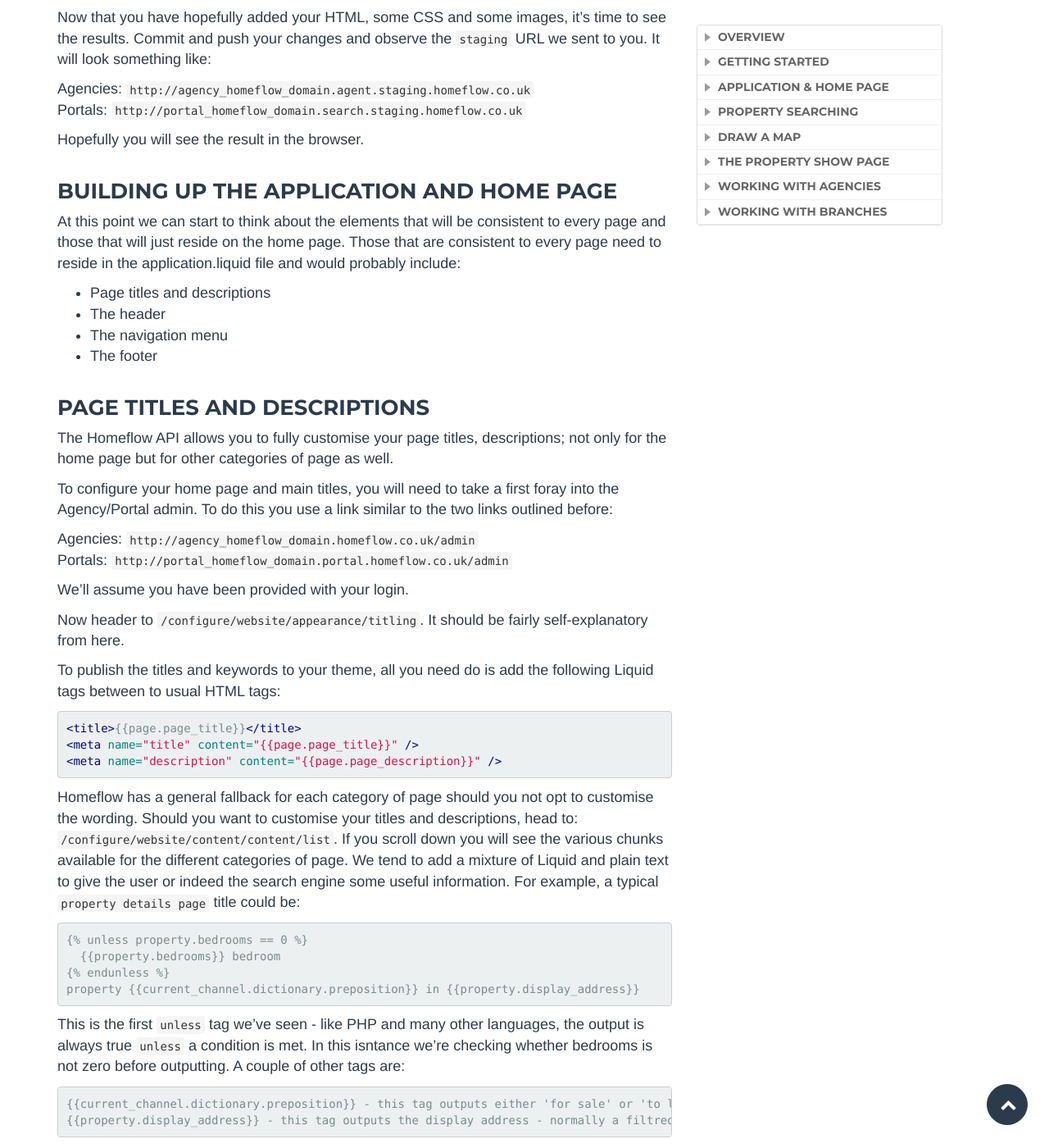
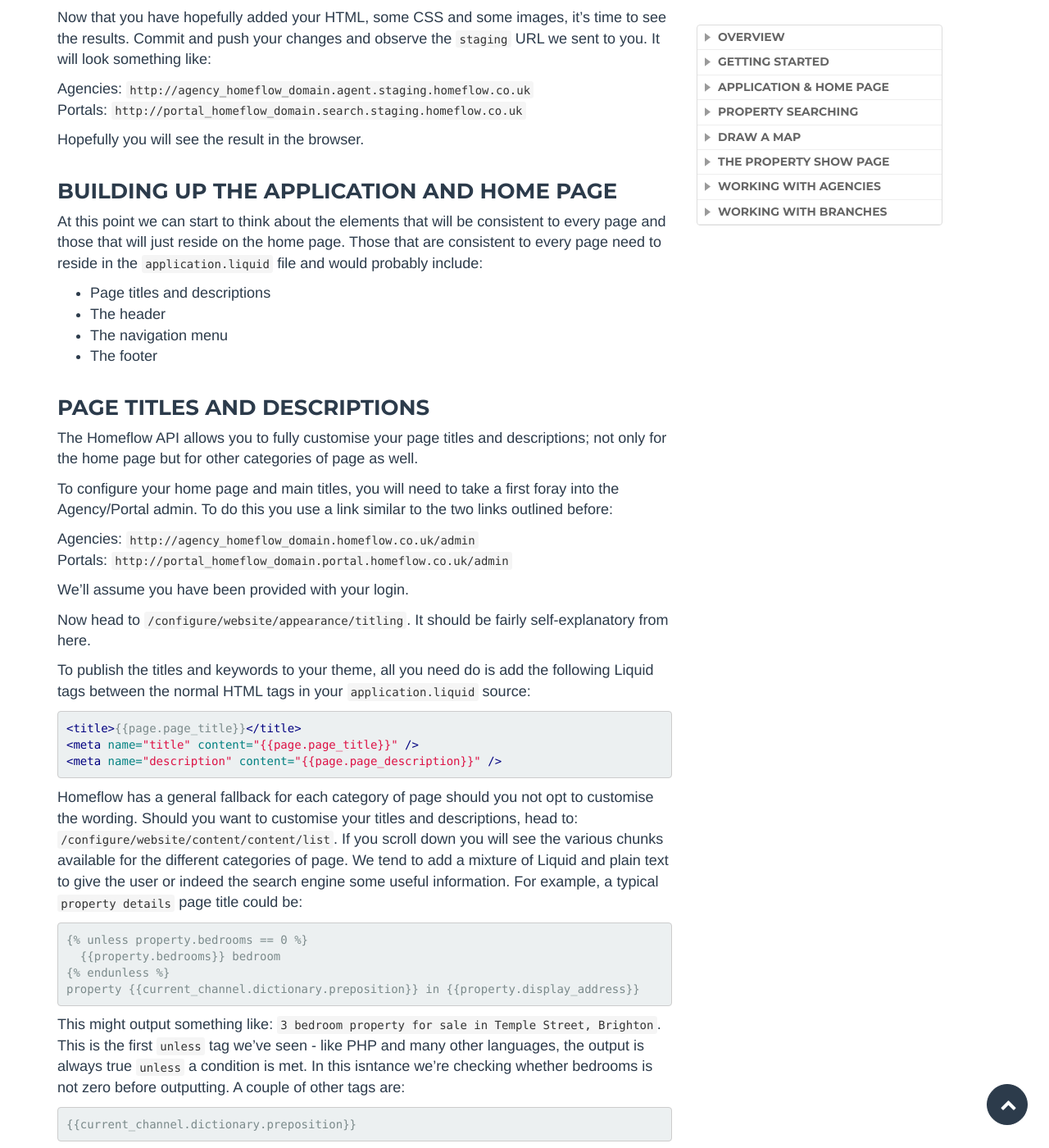
Before and after one commit to homeflow/homeflow.github.io, a Jekyll site: the page built from _posts/2014-08-13-ctesius.md, in a window 1280 px wide and 1400 px high, scrolled down 4921 px. Shown: the whole window at 82% size. Built offline with Jekyll 4.4.1, drawn with Linux system fonts in a browser that asks for light colours; some of the changed text lies outside the part shown.

Commit message:
Tweaks and nav

```diff
--- a/_includes/sidebar.html
+++ b/_includes/sidebar.html
@@ -26,6 +26,7 @@
           <a href="#building-up-the-application-and-home-page">Application &amp; home page</a>
         </h4>
         <ul class="tier2">
+          <li><a href="#page-titles-and-descriptions">The header</a></li>
           <li><a href="#the-header-with-an-agency-or-portal-logo">The header</a></li>
           <li><a href="#the-navigation-menu">The navigation menu</a></li>
           <li><a href="#the-carousel">The carousel</a></li>
--- a/_posts/2014-08-13-ctesius.md
+++ b/_posts/2014-08-13-ctesius.md
@@ -189,7 +189,7 @@ Hopefully you will see the result in the browser.
 
 ###Building up the application and home page
 
-At this point we can start to think about the elements that will be consistent to every page and those that will just reside on the home page. Those that are consistent to every page need to reside in the application.liquid file and would probably include:
+At this point we can start to think about the elements that will be consistent to every page and those that will just reside on the home page. Those that are consistent to every page need to reside in the ``application.liquid`` file and would probably include:
 
 - Page titles and descriptions
 - The header
@@ -198,7 +198,7 @@ At this point we can start to think about the elements that will be consistent t
 
 ###Page titles and descriptions
 
-The Homeflow API allows you to fully customise your page titles, descriptions; not only for the home page but for other categories of page as well.
+The Homeflow API allows you to fully customise your page titles and descriptions; not only for the home page but for other categories of page as well.
 
 To configure your home page and main titles, you will need to take a first foray into the Agency/Portal admin. To do this you use a link similar to the two links outlined before:
 
@@ -207,9 +207,9 @@ Portals: ``http://portal_homeflow_domain.portal.homeflow.co.uk/admin``
 
 We'll assume you have been provided with your login.
 
-Now header to ``/configure/website/appearance/titling``. It should be fairly self-explanatory from here.
+Now head to ``/configure/website/appearance/titling``. It should be fairly self-explanatory from here.
 
-To publish the titles and keywords to your theme, all you need do is add the following Liquid tags between to usual HTML tags:
+To publish the titles and keywords to your theme, all you need do is add the following Liquid tags between the normal HTML tags in your ``application.liquid`` source:
 
 {% highlight html %}
 {% raw %}
@@ -219,7 +219,7 @@ To publish the titles and keywords to your theme, all you need do is add the fol
 {% endraw %}
 {% endhighlight %}
 
-Homeflow has a general fallback for each category of page should you not opt to customise the wording. Should you want to customise your titles and descriptions, head to: ``/configure/website/content/content/list``. If you scroll down you will see the various chunks available for the different categories of page. We tend to add a mixture of Liquid and plain text to give the user or indeed the search engine some useful information. For example, a typical ``property details page`` title could be:
+Homeflow has a general fallback for each category of page should you not opt to customise the wording. Should you want to customise your titles and descriptions, head to: ``/configure/website/content/content/list``. If you scroll down you will see the various chunks available for the different categories of page. We tend to add a mixture of Liquid and plain text to give the user or indeed the search engine some useful information. For example, a typical ``property details`` page title could be:
 
 {% highlight html %}
 {% raw %}
@@ -230,14 +230,23 @@ property {{current_channel.dictionary.preposition}} in {{property.display_addres
 {% endraw %}
 {% endhighlight %}
 
-This is the first ``unless`` tag we've seen - like PHP and many other languages, the output is always true ``unless`` a condition is met. In this isntance we're checking whether bedrooms is not zero before outputting. A couple of other tags are:
+This might output something like: ``3 bedroom property for sale in Temple Street, Brighton``. This is the first ``unless`` tag we've seen - like PHP and many other languages, the output is always true ``unless`` a condition is met. In this isntance we're checking whether bedrooms is not zero before outputting. A couple of other tags are:
 
 {% highlight html %}
 {% raw %}
-{{current_channel.dictionary.preposition}} - this tag outputs either 'for sale' or 'to let'
-{{property.display_address}} - this tag outputs the display address - normally a filtred version of the actual address
+{{current_channel.dictionary.preposition}}
 {% endraw %}
 {% endhighlight %}
+
+This tag outputs either 'for sale' or 'to let'.
+
+{% highlight html %}
+{% raw %}
+{{property.display_address}}
+{% endraw %}
+{% endhighlight %}
+
+This tag outputs the display address - normally a filtered version of the actual address.
 
 ###The header with an agency or portal logo
 
```
